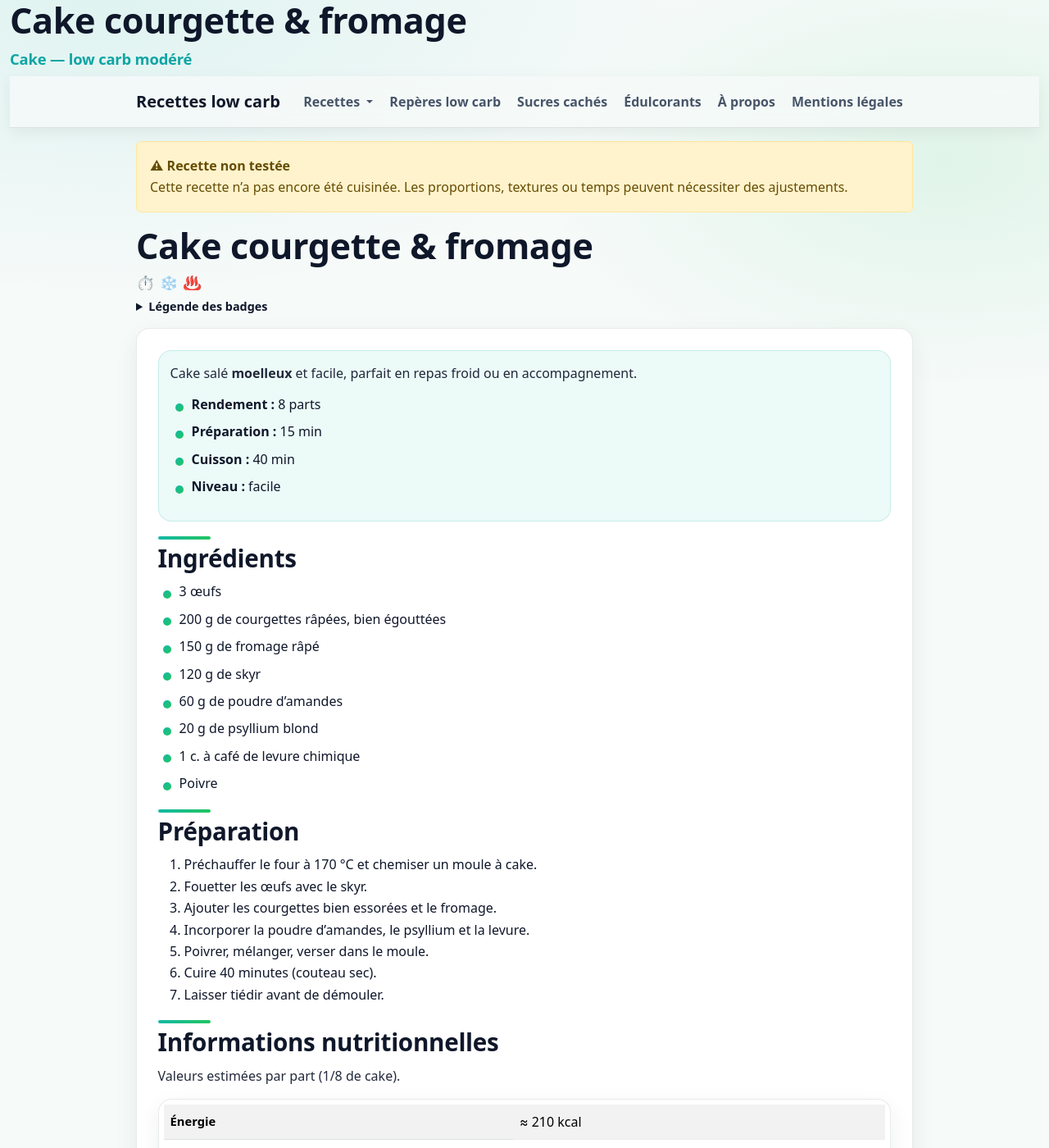
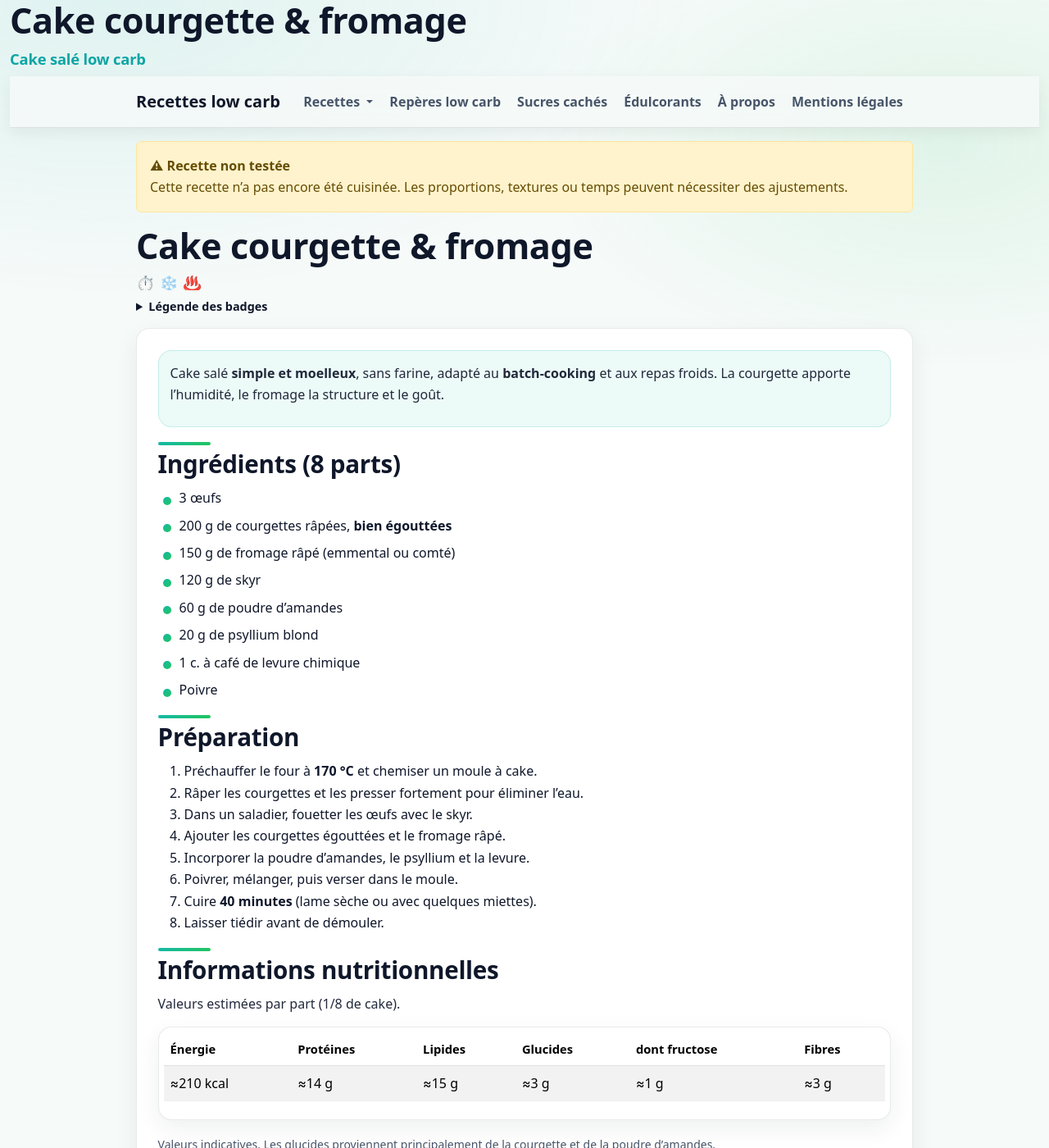
Before and after one commit to laurie-boissay/laurie-boissay.github.io, a Jekyll site: the page built from recettes/cake-courgettes-et-fromage.html, in a window 1280 px wide and 1400 px high. Shown: the whole window at 82% size. Built offline with Jekyll 4.4.1, drawn with Linux system fonts in a browser that asks for light colours; some of the changed text lies outside the part shown.

Commit message:
Update cake-courgettes-et-fromage.html

```diff
--- a/recettes/cake-courgettes-et-fromage.html
+++ b/recettes/cake-courgettes-et-fromage.html
@@ -3,7 +3,7 @@ layout: recipe
 title: "Cake courgette & fromage"
 description: "Cake salé low carb à la courgette et au fromage. Cake moelleux, simple, adapté au batch-cooking."
 recipe_title: "Cake courgette & fromage"
-recipe_subtitle: "Cake — low carb modéré"
+recipe_subtitle: "Cake salé low carb"
 recipe_group: "Cake"
 recipe_sort: "cake-courgette-fromage"
 recipe_tested: false
@@ -23,46 +23,24 @@ extra_head: |
     "prepTime": "PT15M",
     "cookTime": "PT40M",
     "totalTime": "PT55M",
-    "recipeCategory": "Cake",
-    "keywords": "low carb, cake sale, courgette, fromage",
-    "author": { "@type": "Person", "name": "Laurie" },
-    "recipeIngredient": [
-      "3 œufs",
-      "200 g de courgettes râpées (bien égouttées)",
-      "150 g de fromage râpé (emmental ou comté)",
-      "120 g de skyr",
-      "60 g de poudre d’amandes",
-      "20 g de psyllium blond",
-      "1 c. à café de levure chimique",
-      "Poivre"
-    ],
-    "recipeInstructions": [
-      { "@type": "HowToStep", "text": "Préchauffer le four à 170°C." },
-      { "@type": "HowToStep", "text": "Battre les œufs avec le skyr." },
-      { "@type": "HowToStep", "text": "Incorporer courgettes, fromage, poudres et levure." },
-      { "@type": "HowToStep", "text": "Verser en moule et cuire 40 minutes." }
-    ]
+    "recipeCategory": "Cake"
   }
   </script>
 ---
 
 <div class="recipe-lead">
   <p>
-    Cake salé <strong>moelleux</strong> et facile, parfait en repas froid ou en accompagnement.
+    Cake salé <strong>simple et moelleux</strong>, sans farine,
+    adapté au <strong>batch-cooking</strong> et aux repas froids.
+    La courgette apporte l’humidité, le fromage la structure et le goût.
   </p>
-  <ul>
-    <li><strong>Rendement :</strong> 8 parts</li>
-    <li><strong>Préparation :</strong> 15 min</li>
-    <li><strong>Cuisson :</strong> 40 min</li>
-    <li><strong>Niveau :</strong> facile</li>
-  </ul>
 </div>
 
-<h2>Ingrédients</h2>
+<h2>Ingrédients (8 parts)</h2>
 <ul>
   <li>3 œufs</li>
-  <li>200 g de courgettes râpées, bien égouttées</li>
-  <li>150 g de fromage râpé</li>
+  <li>200 g de courgettes râpées, <strong>bien égouttées</strong></li>
+  <li>150 g de fromage râpé (emmental ou comté)</li>
   <li>120 g de skyr</li>
   <li>60 g de poudre d’amandes</li>
   <li>20 g de psyllium blond</li>
@@ -72,36 +50,52 @@ extra_head: |
 
 <h2>Préparation</h2>
 <ol>
-  <li>Préchauffer le four à 170 °C et chemiser un moule à cake.</li>
-  <li>Fouetter les œufs avec le skyr.</li>
-  <li>Ajouter les courgettes bien essorées et le fromage.</li>
+  <li>Préchauffer le four à <strong>170&nbsp;°C</strong> et chemiser un moule à cake.</li>
+  <li>Râper les courgettes et les presser fortement pour éliminer l’eau.</li>
+  <li>Dans un saladier, fouetter les œufs avec le skyr.</li>
+  <li>Ajouter les courgettes égouttées et le fromage râpé.</li>
   <li>Incorporer la poudre d’amandes, le psyllium et la levure.</li>
-  <li>Poivrer, mélanger, verser dans le moule.</li>
-  <li>Cuire 40 minutes (couteau sec).</li>
+  <li>Poivrer, mélanger, puis verser dans le moule.</li>
+  <li>Cuire <strong>40 minutes</strong> (lame sèche ou avec quelques miettes).</li>
   <li>Laisser tiédir avant de démouler.</li>
 </ol>
 
 <h2>Informations nutritionnelles</h2>
 <p>Valeurs estimées par part (1/8 de cake).</p>
+
 <div class="table-responsive">
   <table class="table table-striped">
+    <thead>
+      <tr>
+        <th>Énergie</th>
+        <th>Protéines</th>
+        <th>Lipides</th>
+        <th>Glucides</th>
+        <th>dont fructose</th>
+        <th>Fibres</th>
+      </tr>
+    </thead>
     <tbody>
-      <tr><th scope="row">Énergie</th><td>≈ 210 kcal</td></tr>
-      <tr><th scope="row">Protéines</th><td>≈ 14 g</td></tr>
-      <tr><th scope="row">Lipides</th><td>≈ 15 g</td></tr>
-      <tr><th scope="row">Glucides</th><td>≈ 3 g</td></tr>
-      <tr><th scope="row">Fibres</th><td>≈ 3 g</td></tr>
-      <tr><th scope="row">Fructose</th><td>≈ 1 g</td></tr>
+      <tr>
+        <td>≈210 kcal</td>
+        <td>≈14 g</td>
+        <td>≈15 g</td>
+        <td>≈3 g</td>
+        <td>≈1 g</td>
+        <td>≈3 g</td>
+      </tr>
     </tbody>
   </table>
 </div>
+
 <p class="small text-muted">
-  Estimation pour 1 tranche. Glucides principalement issus de la courgette et de la poudre d’amandes.
+  Valeurs indicatives. Les glucides proviennent principalement de la courgette et de la poudre d’amandes.
 </p>
 
 <h2>Notes low carb</h2>
 <ul>
-  <li><strong>Compatible low carb modéré</strong>.</li>
+  <li>Compatible <strong>low carb modéré</strong>.</li>
+  <li>Le <strong>psyllium</strong> remplace la farine et améliore la tenue du cake.</li>
   <li><strong>Congélation</strong> possible en tranches.</li>
-  <li><strong>Micro-ondable</strong> pour réchauffage rapide.</li>
+  <li><strong>Micro-ondable</strong> : réchauffage rapide sans perte majeure de texture.</li>
 </ul>
```
